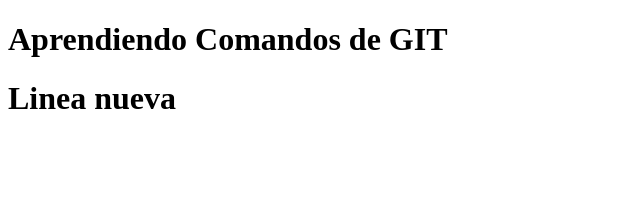
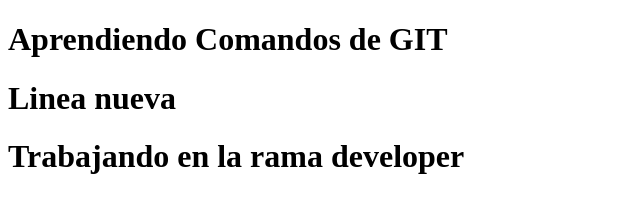
Before and after one commit to esantos2019254/PruebaIN6CM, a plain HTML site: page index.html in a window 1280 px wide. Shown: the whole page, without its empty margins (0-640 px from the left). Drawn offline with Linux system fonts and the light colour scheme.

Commit message:
Se agrego una linea en la rama dev

```diff
--- a/index.html
+++ b/index.html
@@ -8,5 +8,6 @@
 <body>
     <H1>Aprendiendo Comandos de GIT</H1>
     <H1>Linea nueva</H1>
+    <h1>Trabajando en la rama developer</h1>
 </body>
 </html>
```
